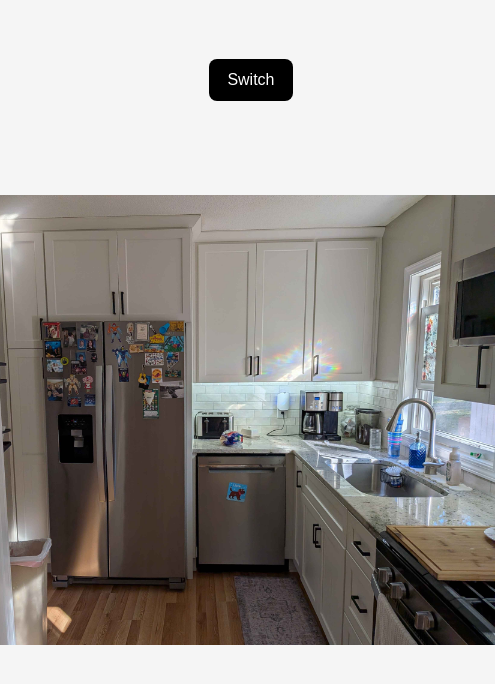
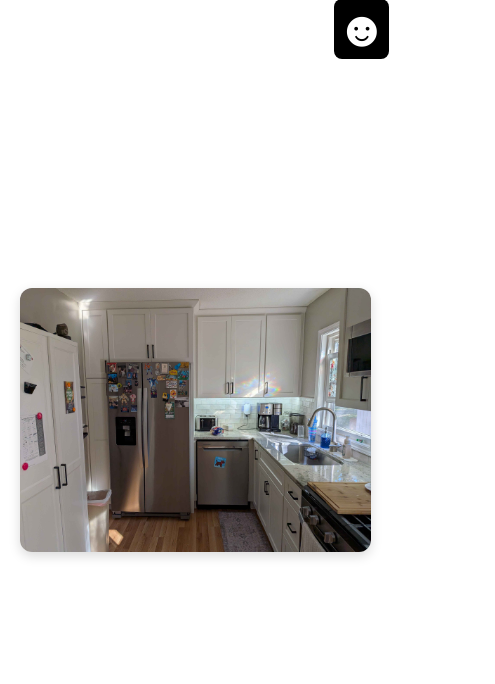
Before and after one commit to whowasthat4444-afk/seethetruth, a plain HTML site: page index.html in a window 390 px wide. Shown: the whole page, 495 px wide, since content can reach past the window. Drawn offline with Linux system fonts and the light colour scheme.

Commit message:
Update index.html

```diff
--- a/index.html
+++ b/index.html
@@ -10,9 +10,10 @@
       justify-content: center;
       align-items: center;
       height: 100vh;
-      background: #f5f5f5;
+      background: white;
       margin: 0;
       font-family: Arial, sans-serif;
+      transition: background 0.3s;
     }
 
     .container {
@@ -23,6 +24,8 @@
     img {
       width: 600px;
       height: auto;
+      border-radius: 12px;
+      box-shadow: 0 4px 12px rgba(0,0,0,0.15);
     }
 
     .swap-btn {
@@ -37,29 +40,58 @@
       cursor: pointer;
       font-size: 16px;
     }
+
     .swap-btn:hover {
       background: #333;
+    }
+      @media (max-width: 600px) {
+      img {
+        width: 90vw;
+      }
+      .swap-btn {
+        top: -1px;
+        right: 1px;
+        padding: 1px 1px;
+        font-size: 50px;
+      }
     }
   </style>
 </head>
 <body>
 
   <div class="container">
-    <button class="swap-btn" onclick="swapImage()">Switch</button>
     <img id="kitchenImage" src="kitchen.jpg" alt="Kitchen Image">
+    <button class="swap-btn" onclick="swapImage()">☻</button>
   </div>
 
   <script>
   let showingFirst = true;
+  let darkMode = false;
 
   function swapImage() {
     const img = document.getElementById('kitchenImage');
+    const btn = document.querySelector('.swap-btn');
+    const body = document.body;
+
+    // swap image
     if (showingFirst) {
       img.src = 'kitchen2.jpg';
     } else {
       img.src = 'kitchen.jpg';
     }
     showingFirst = !showingFirst;
+
+    // toggle colors
+    darkMode = !darkMode;
+    if (darkMode) {
+      btn.style.backgroundColor = 'white';
+      btn.style.color = 'black';
+      body.style.backgroundColor = 'black';
+    } else {
+      btn.style.backgroundColor = 'black';
+      btn.style.color = 'white';
+      body.style.backgroundColor = 'white';
+    }
   }
 </script>
 
```
Lines whose indentation alone changed are shown as unchanged.
